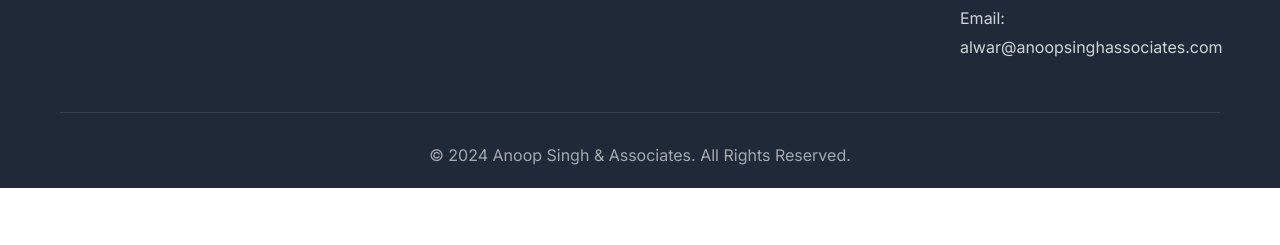
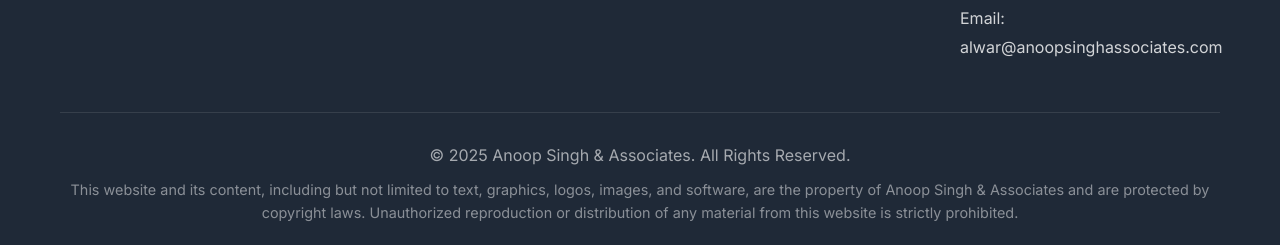
Before and after one commit to janismdhanbad/anoopsinghassociates, a plain HTML site: page clients.html in a window 1280 px wide. Shown: the part 2515-2760 px from the top of the page. Before the commit the page ends 2703 px from the top, so only its background shows below. Drawn offline with nearby package versions, Linux system fonts and the light colour scheme.

Commit message:
update copy rights

```diff
--- a/clients.html
+++ b/clients.html
@@ -3,6 +3,8 @@
 <head>
     <meta charset="UTF-8">
     <meta name="viewport" content="width=device-width, initial-scale=1.0">
+    <meta name="copyright" content="Copyright © 2025 Anoop Singh & Associates. All Rights Reserved.">
+    <meta name="author" content="Anoop Singh & Associates">
     <title>Clients - Anoop Singh & Associates</title>
     <link rel="icon" type="image/png" sizes="372x77" href="images/logo/logo3.png">
     <link rel="shortcut icon" type="image/png" href="images/logo/logo3.png">
@@ -132,7 +134,8 @@
                 </div>
             </div>
             <div class="footer-bottom">
-                <p>&copy; 2024 Anoop Singh & Associates. All Rights Reserved.</p>
+                <p>&copy; 2025 Anoop Singh & Associates. All Rights Reserved.</p>
+                <p style="margin-top: 10px; font-size: 0.9em; opacity: 0.8;">This website and its content, including but not limited to text, graphics, logos, images, and software, are the property of Anoop Singh & Associates and are protected by copyright laws. Unauthorized reproduction or distribution of any material from this website is strictly prohibited.</p>
             </div>
         </div>
     </footer>
```
Also changed, not shown: index.html (+4 -1 lines), portfolio.html (+4 -1 lines), services.html (+4 -1 lines), 2 other files.
